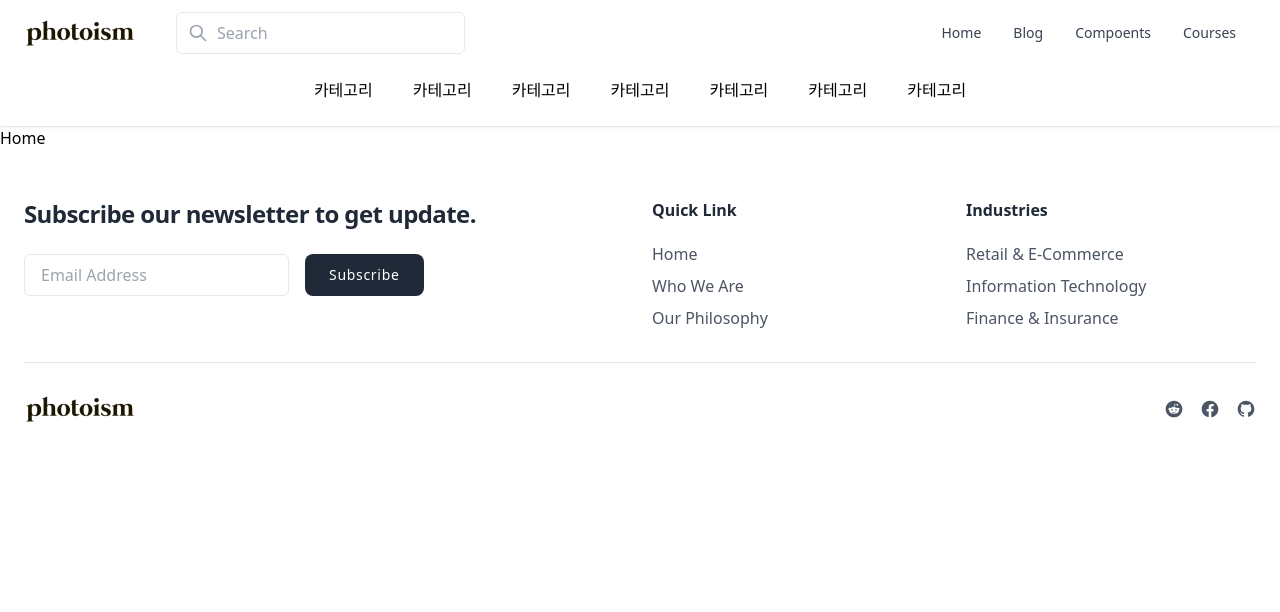
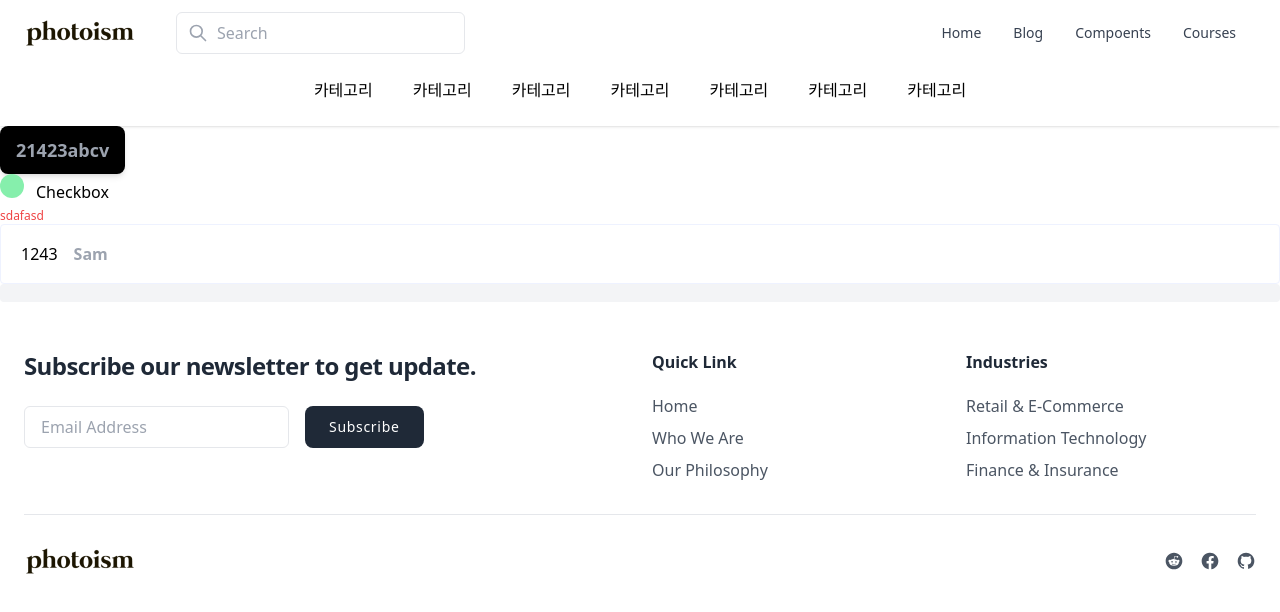
Before and after one commit to my-basic-code/vue3, a Vue app: page / in a window 1280 px wide. Shown: the top 612 px of the page. Built offline with nearby package versions, Linux system fonts and the light colour scheme.

Commit message:
customize

```diff
--- a/src/components/layout/default/Footer.vue
+++ b/src/components/layout/default/Footer.vue
@@ -94,6 +94,6 @@
 </template>
 
 <script setup>
-import { containerCustom } from '@/utils/customClassTailwind'
+// import { containerCustom } from '@/utils/customClass'
 import Images from '@/constants/images'
 </script>
--- a/src/components/layout/default/Header.vue
+++ b/src/components/layout/default/Header.vue
@@ -91,6 +91,6 @@
 </template>
 
 <script setup>
-import { containerCustom } from '@/utils/customClassTailwind'
+// import { containerCustom } from '@/utils/customClass'
 import Images from '@/constants/images'
 </script>
--- /dev/null
+++ b/src/components/ui/Button.vue
@@ -0,0 +1,23 @@
+<script setup>
+import { computed } from 'vue'
+
+const props = defineProps({
+  leftIcon: {
+    type: Object,
+    default: null
+  },
+  rightIcon: {
+    type: Object,
+    default: null
+  }
+})
+
+</script>
+
+<template>
+  <button class="flex justify-center">
+    <slot name="left-icon"></slot>
+    <slot />
+    <slot name="right-icon"></slot>
+  </button>
+</template>
--- /dev/null
+++ b/src/components/ui/CheckBox.vue
@@ -0,0 +1,53 @@
+<script setup>
+import ErrorMessages from '@/components/ui/ErrorMessage.vue'
+const props = defineProps({
+  className: {
+    type: String,
+    default: ''
+  },
+  inputClass: {
+    type: String,
+    default: ''
+  },
+  name: {
+    type: String,
+    required: true
+  },
+  id: {
+    type: String,
+    require: true
+  },
+  label: {
+    type: String,
+    default: ''
+  },
+  errors: {
+    type: Array,
+    default: () => []
+  },
+  checkmarkClass: {
+    type: Object,
+    default: null
+  },
+  modelValue: {
+    type: Boolean,
+    default: false
+  }
+})
+
+const emit = defineEmits(['update:modelValue'])
+
+const handleChange = (e) => {
+  emit('update:modelValue', e.target.checked)
+}
+
+</script>
+
+<template>
+  <div :class="className">
+    <input :class="inputClass" :name="name" :id="id" type="checkbox" :checked="modelValue" @input="handleChange">
+    <span :class="checkmarkClass"></span>
+    <label :for="id">{{ label }}</label>
+  </div>
+  <ErrorMessages :errors="errors" />
+</template>
--- /dev/null
+++ b/src/components/ui/ErrorMessage.vue
@@ -0,0 +1,24 @@
+<script setup>
+import { computed } from 'vue'
+import { classErrorMessage } from '@/utils/customClass'
+
+const props = defineProps({
+  errors: {
+    type: Array,
+    default: () => []
+  },
+  className: {
+    type: String,
+    default: ''
+  }
+})
+
+const hasErrors = computed(() => props.errors.length > 0)
+
+</script>
+
+<template>
+  <div v-if="hasErrors" :class="`${classErrorMessage[1]} ${className}`">
+    {{ props.errors.join(', ') }}
+  </div>
+</template>
--- /dev/null
+++ b/src/components/ui/Input.vue
@@ -0,0 +1,60 @@
+// Input.vue
+
+<script setup>
+
+import { computed } from 'vue'
+
+const props = defineProps({
+  wrapClassName: {
+    type: String,
+    default: ''
+  },
+  className: {
+    type: String,
+    default: ''
+  },
+  name: {
+    type: String,
+    required: true
+  },
+  placeholder: {
+    type: String,
+    default: ''
+  },
+  type: {
+    type: String,
+    default: 'text'
+  },
+  label: {
+    type: String,
+    default: ''
+  },
+  errors: {
+    type: Array,
+    default: () => []
+  },
+  modelValue: {
+    type: String,
+    default: ''
+  }
+})
+
+const emit = defineEmits(['update:modelValue'])
+
+const handleChange = (e) => {
+  emit('update:modelValue', e.target.value)
+}
+
+</script>
+
+
+<template>
+  <div :class="wrapClassName">
+    <label v-if="label">{{ label }}</label>
+    <slot name="prefix"></slot>
+    <input :class="className" :type="type" :name="name" :placeholder="placeholder" :value="modelValue"
+      @input="handleChange">
+    <slot name="suffix"></slot>
+  </div>
+  <ErrorMessages v-if="errors.length" :errors="errors" />
+</template>
--- /dev/null
+++ b/src/components/ui/Select.vue
@@ -0,0 +1,80 @@
+<script setup>
+import { ref, watch, computed, onMounted, onUnmounted } from "vue"
+
+const props = defineProps({
+  options: {
+    type: Array,
+    required: true,
+  },
+  modelValue: {
+    type: [String, Number],
+  },
+})
+
+const emit = defineEmits(["update:modelValue"])
+
+const selected = ref(props.modelValue)
+
+const isOpen = ref(false)
+const element = ref(null)
+
+watch(selected, () => {
+  emit("update:modelValue", selected.value)
+})
+
+const iconComponent = computed(() => {
+  if (!isOpen.value) {
+    return "ArrowDownIcon"
+  }
+
+  return "ArrowUpIcon"
+})
+
+function toggle() {
+  isOpen.value = !isOpen.value
+}
+
+function close() {
+  console.log("closing")
+  isOpen.value = false
+}
+
+function handleClickOutside(event) {
+  if (!element.value.contains(event.target)) {
+    isOpen.value = false
+  }
+}
+
+onMounted(() => {
+  document.addEventListener("click", handleClickOutside)
+})
+
+onUnmounted(() => {
+  document.removeEventListener("click", handleClickOutside)
+})
+</script>
+
+<template>
+  <div ref="element" class="relative select" @click="toggle">
+    <div
+      class="flex items-center px-4 py-2 bg-gray-100 border border-transparent rounded cursor-pointer value"
+    >
+      <component :is="iconComponent" class="mr-2" />
+      <span>{{ selected }}</span>
+    </div>
+
+    <div
+      v-show="isOpen"
+      class="absolute w-full overflow-auto bg-white rounded shadow-lg options max-h-60"
+    >
+      <div
+        v-for="option in options"
+        :key="option.value"
+        class="px-4 py-2 cursor-pointer option hover:bg-gray-100"
+        @click="selected = option.value"
+      >
+        {{ option.label }}
+      </div>
+    </div>
+  </div>
+</template>
--- a/src/hooks/useModal.js
+++ b/src/hooks/useModal.js
@@ -2,4 +2,4 @@ import { ref } from "vue";
 
 const isOpenModal = ref(false)
 
-export const useSidebar = () => isOpenModal
+export const useModal = () => isOpenModal
--- a/src/pages/Home.vue
+++ b/src/pages/Home.vue
@@ -1,5 +1,55 @@
-<template >
+<template>
   <div>
-    Home
+    <Button :class="`${classButtonCustom[1]}`" @click="handleClick">
+      <template v-slot:right-icon>
+        <div>abcv</div>
+      </template>
+      21423
+    </Button>
+    <CheckBox
+      label="Checkbox"
+      className="relative"
+      inputClass="w-6 h-6 transition-all duration-300 bg-gray-400 rounded-full appearance-none checked:scale-150 checked:opacity-0 peer mr-3"
+      id="check-box"
+      checkmarkClass="absolute left-0 w-6 h-6 transition-all duration-300 rounded-full transparent peer-checked:bg-green-300"
+      :errors="['sdafasd']"
+      v-model="valueCheckBox"
+    >
+    </CheckBox>
+
+    <Input
+      name="frame18249"
+      placeholder="Sam"
+      className="font-semibold p-0 placeholder:text-bluegray-800 sm:pr-5 text-base text-bluegray-800 text-left w-full"
+      wrapClassName="bg-white border border-indigo-50 border-solid pl-5 pr-[35px] py-[17px] rounded w-full flex space-x-4"
+      v-model="valueInput"
+    >
+      <template v-slot:prefix>
+        <div>1243</div>
+      </template>
+    </Input>
+
+    <SeLectBox :options="optionSelect" v-model="valueSelect" />
   </div>
 </template>
+
+<script setup>
+import { ref } from "vue"
+import Button from "@/components/ui/Button.vue"
+import CheckBox from "@/components/ui/CheckBox.vue"
+import Input from "@/components/ui/Input.vue"
+import SeLectBox from "@/components/ui/Select.vue"
+import { classButtonCustom } from "@/utils/customClass"
+
+const valueCheckBox = ref(true)
+const valueInput = ref("")
+const valueSelect = ref()
+const optionSelect = ref([
+  { label: "1234123", value: 1 },
+  { label: "1234123", value: 2 },
+])
+
+const handleClick = () => {
+  console.log(123)
+}
+</script>
--- /dev/null
+++ b/src/utils/customClass.js
@@ -0,0 +1,11 @@
+
+export const containerCustom = "max-w-[75.063rem]";
+
+export const classButtonCustom = {
+  1: "flex items-center h-12 rounded-lg text-lg font-semibold px-4 text-gray-400 border-none shadow-md bg-black hover:bg-gray-800",
+  2: "appearance-none bg-transparent border border-gray-900 rounded-xl text-gray-700 font-medium cursor-pointer inline-block font-roobert text-base font-semibold leading-normal m-0 min-h-[3.75em] min-w-0 outline-none px-4 py-2.5 text-center text-decoration-none transition-all duration-300 ease-in-out select-none -webkit-user-select-none touch-action-manipulation will-change-transform disabled:pointer-events-none hover:bg-gray-900 hover:text-white hover:shadow-lg hover:translate-y-[-2px] active:shadow-none active:translate-y-0",
+};
+
+export const classErrorMessage = {
+  1: 'text-red-500 text-left text-xs w-full mt-1'
+}
--- a/src/utils/customClassTailwind.js
+++ /dev/null
@@ -1,3 +0,0 @@
-import { ref } from "vue";
-
-export const containerCustom = ref('max-w-[75.063rem]')
```
